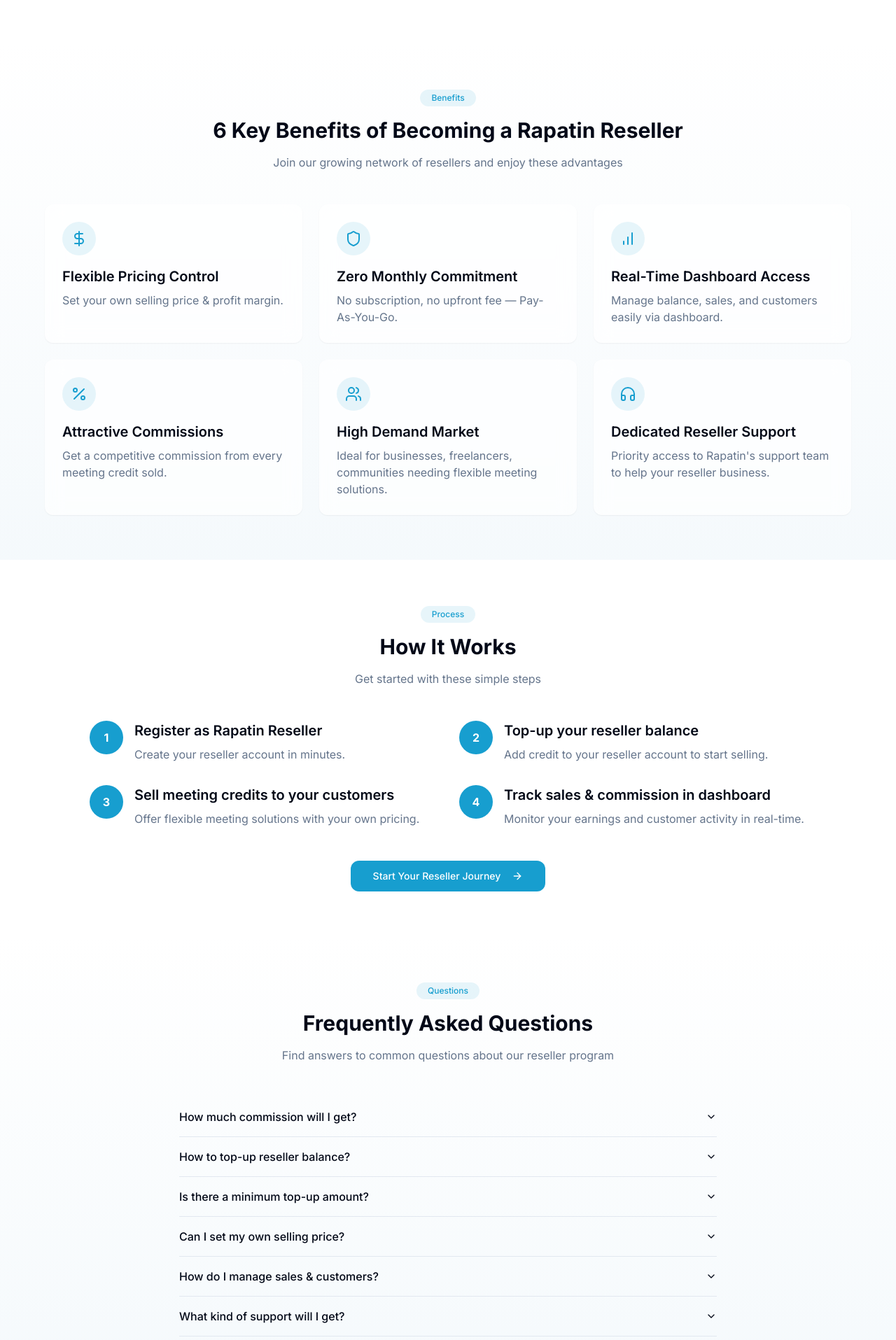
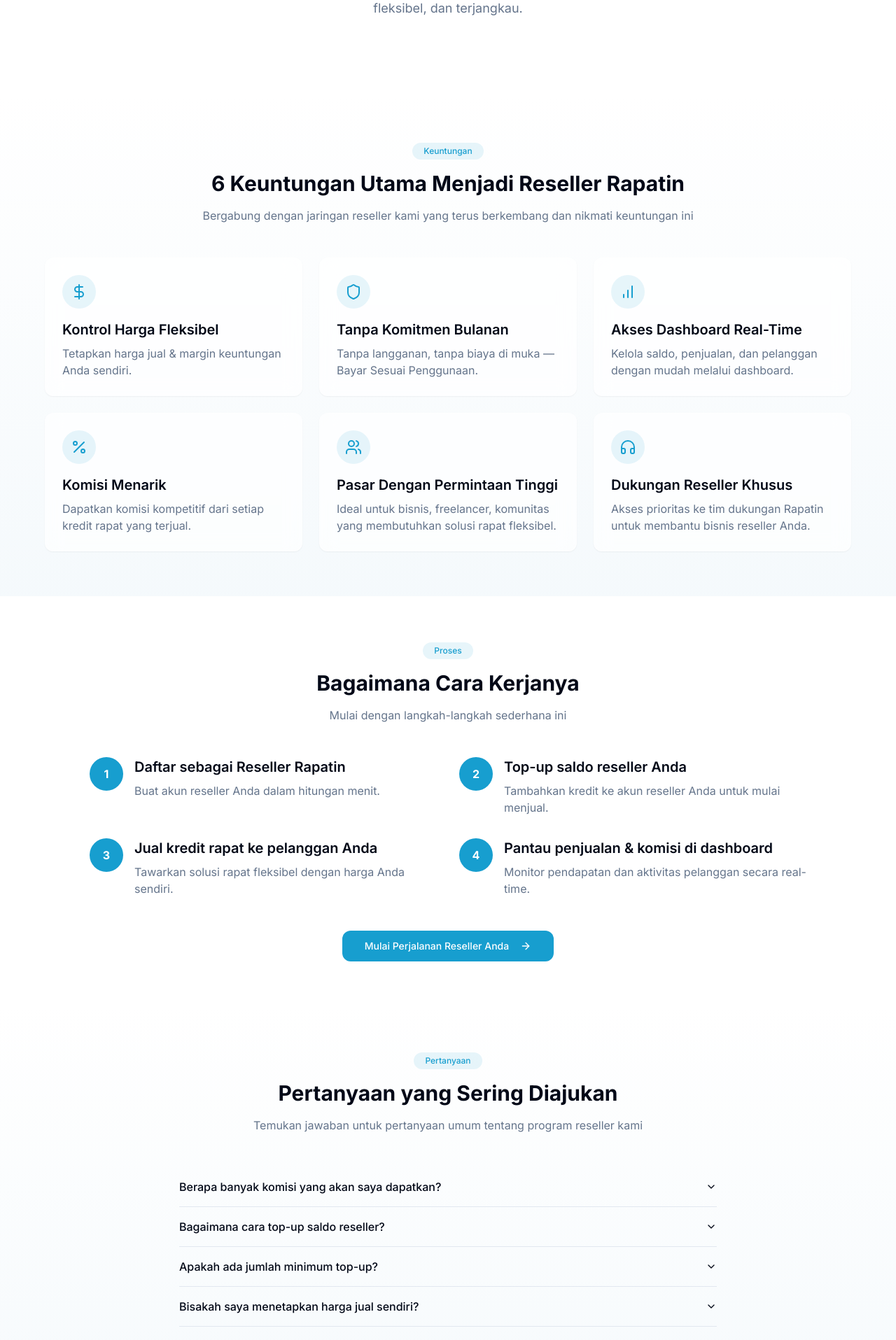
Before and after one commit to furdigicode/web-rapatin, a React (Vite) app: page /menjadi-reseller in a window 1280 px wide. Shown: the part 820-2735 px from the top of the page at 70% size. Built offline with nearby package versions, Linux system fonts and the light colour scheme.

Commit message:
Refactor: Use Indonesian language for reseller page
Update the content of the "MenjadiReseller" page to use Indonesian language.

```diff
--- a/src/pages/MenjadiReseller.tsx
+++ b/src/pages/MenjadiReseller.tsx
@@ -32,83 +32,83 @@ const MenjadiReseller = () => {
   const benefits = [
     {
       icon: <DollarSign className="h-6 w-6" />,
-      title: "Flexible Pricing Control",
-      description: "Set your own selling price & profit margin."
+      title: "Kontrol Harga Fleksibel",
+      description: "Tetapkan harga jual & margin keuntungan Anda sendiri."
     },
     {
       icon: <Shield className="h-6 w-6" />,
-      title: "Zero Monthly Commitment",
-      description: "No subscription, no upfront fee — Pay-As-You-Go."
+      title: "Tanpa Komitmen Bulanan",
+      description: "Tanpa langganan, tanpa biaya di muka — Bayar Sesuai Penggunaan."
     },
     {
       icon: <ChartBar className="h-6 w-6" />,
-      title: "Real-Time Dashboard Access",
-      description: "Manage balance, sales, and customers easily via dashboard."
+      title: "Akses Dashboard Real-Time",
+      description: "Kelola saldo, penjualan, dan pelanggan dengan mudah melalui dashboard."
     },
     {
       icon: <BadgePercent className="h-6 w-6" />,
-      title: "Attractive Commissions",
-      description: "Get a competitive commission from every meeting credit sold."
+      title: "Komisi Menarik",
+      description: "Dapatkan komisi kompetitif dari setiap kredit rapat yang terjual."
     },
     {
       icon: <Users className="h-6 w-6" />,
-      title: "High Demand Market",
-      description: "Ideal for businesses, freelancers, communities needing flexible meeting solutions."
+      title: "Pasar Dengan Permintaan Tinggi",
+      description: "Ideal untuk bisnis, freelancer, komunitas yang membutuhkan solusi rapat fleksibel."
     },
     {
       icon: <Headphones className="h-6 w-6" />,
-      title: "Dedicated Reseller Support",
-      description: "Priority access to Rapatin's support team to help your reseller business."
+      title: "Dukungan Reseller Khusus",
+      description: "Akses prioritas ke tim dukungan Rapatin untuk membantu bisnis reseller Anda."
     }
   ];
 
   const howItWorksSteps = [
     {
       number: 1,
-      title: "Register as Rapatin Reseller",
-      description: "Create your reseller account in minutes."
+      title: "Daftar sebagai Reseller Rapatin",
+      description: "Buat akun reseller Anda dalam hitungan menit."
     },
     {
       number: 2,
-      title: "Top-up your reseller balance",
-      description: "Add credit to your reseller account to start selling."
+      title: "Top-up saldo reseller Anda",
+      description: "Tambahkan kredit ke akun reseller Anda untuk mulai menjual."
     },
     {
       number: 3,
-      title: "Sell meeting credits to your customers",
-      description: "Offer flexible meeting solutions with your own pricing."
+      title: "Jual kredit rapat ke pelanggan Anda",
+      description: "Tawarkan solusi rapat fleksibel dengan harga Anda sendiri."
     },
     {
       number: 4,
-      title: "Track sales & commission in dashboard",
-      description: "Monitor your earnings and customer activity in real-time."
+      title: "Pantau penjualan & komisi di dashboard",
+      description: "Monitor pendapatan dan aktivitas pelanggan secara real-time."
     }
   ];
 
   const faqs = [
     {
-      question: "How much commission will I get?",
-      answer: "As a Rapatin reseller, you'll earn a competitive commission rate that depends on your sales volume. The more you sell, the higher your commission percentage can grow. Contact our team for specific commission rates based on your business needs."
+      question: "Berapa banyak komisi yang akan saya dapatkan?",
+      answer: "Sebagai reseller Rapatin, Anda akan mendapatkan tarif komisi kompetitif yang bergantung pada volume penjualan Anda. Semakin banyak Anda menjual, semakin tinggi persentase komisi Anda. Hubungi tim kami untuk tarif komisi spesifik berdasarkan kebutuhan bisnis Anda."
     },
     {
-      question: "How to top-up reseller balance?",
-      answer: "You can top-up your reseller balance through various payment methods including bank transfer, e-wallet, and credit/debit card. Simply log in to your reseller dashboard, select the top-up option, choose your preferred payment method, and follow the instructions."
+      question: "Bagaimana cara top-up saldo reseller?",
+      answer: "Anda dapat mengisi saldo reseller Anda melalui berbagai metode pembayaran termasuk transfer bank, e-wallet, dan kartu kredit/debit. Cukup masuk ke dashboard reseller Anda, pilih opsi top-up, pilih metode pembayaran yang Anda sukai, dan ikuti petunjuknya."
     },
     {
-      question: "Is there a minimum top-up amount?",
-      answer: "Yes, there is a minimum top-up amount to ensure you have sufficient credit to resell. The current minimum top-up amount can be found in your reseller dashboard. This requirement helps maintain efficiency in the reselling process."
+      question: "Apakah ada jumlah minimum top-up?",
+      answer: "Ya, ada jumlah minimum top-up untuk memastikan Anda memiliki kredit yang cukup untuk dijual kembali. Jumlah minimum top-up saat ini dapat ditemukan di dashboard reseller Anda. Persyaratan ini membantu menjaga efisiensi dalam proses penjualan kembali."
     },
     {
-      question: "Can I set my own selling price?",
-      answer: "Absolutely! As a Rapatin reseller, you have complete freedom to set your own selling prices. This flexibility allows you to determine your profit margins and implement pricing strategies that work best for your target market."
+      question: "Bisakah saya menetapkan harga jual sendiri?",
+      answer: "Tentu saja! Sebagai reseller Rapatin, Anda memiliki kebebasan penuh untuk menetapkan harga jual Anda sendiri. Fleksibilitas ini memungkinkan Anda menentukan margin keuntungan dan menerapkan strategi harga yang paling cocok untuk target pasar Anda."
     },
     {
-      question: "How do I manage sales & customers?",
-      answer: "You can manage all your sales and customers through your dedicated reseller dashboard. The dashboard provides real-time data on sales, customer activity, balance, commission earnings, and more, making it easy to track and grow your reseller business."
+      question: "Bagaimana saya mengelola penjualan & pelanggan?",
+      answer: "Anda dapat mengelola semua penjualan dan pelanggan Anda melalui dashboard reseller khusus. Dashboard menyediakan data real-time tentang penjualan, aktivitas pelanggan, saldo, pendapatan komisi, dan lainnya, sehingga memudahkan untuk melacak dan mengembangkan bisnis reseller Anda."
     },
     {
-      question: "What kind of support will I get?",
-      answer: "As a Rapatin reseller, you'll receive priority support from our dedicated team. This includes technical assistance, marketing materials, sales guidance, and regular updates about new features and promotions. We're committed to helping you succeed in your reseller business."
+      question: "Dukungan apa yang akan saya dapatkan?",
+      answer: "Sebagai reseller Rapatin, Anda akan menerima dukungan prioritas dari tim khusus kami. Ini termasuk bantuan teknis, materi pemasaran, panduan penjualan, dan pembaruan rutin tentang fitur baru dan promosi. Kami berkomitmen untuk membantu Anda sukses dalam bisnis reseller Anda."
     }
   ];
 
@@ -125,14 +125,14 @@ const MenjadiReseller = () => {
                 <span className="text-xs font-medium text-primary">Program Reseller</span>
               </div>
               <h1 className="text-4xl md:text-5xl font-bold mb-6 leading-tight">
-                Earn More with Rapatin Reseller Program
+                Dapatkan Penghasilan Lebih dengan Program Reseller Rapatin
               </h1>
               <p className="text-xl text-muted-foreground mb-8">
-                Resell Pay-As-You-Go online meeting credits for Zoom, Google Meet, Microsoft Teams — without monthly fees or subscriptions.
+                Jual kembali kredit rapat online Pay-As-You-Go untuk Zoom, Google Meet, Microsoft Teams — tanpa biaya bulanan atau langganan.
               </p>
               <Button asChild size="lg" className="rounded-lg bg-primary hover:bg-primary/90 text-white">
                 <a href="https://app.rapatin.id/register" onClick={handleRegistration} target="_blank" rel="noopener noreferrer">
-                  Join Reseller Program Now
+                  Gabung Program Reseller Sekarang
                   <ArrowRight size={16} className="ml-2" />
                 </a>
               </Button>
@@ -140,7 +140,7 @@ const MenjadiReseller = () => {
             <div className="flex-1 animate-float">
               <img
                 src="/lovable-uploads/edbf847f-3513-412d-954a-41d6319fbaf2.png"
-                alt="Rapatin Reseller Program"
+                alt="Program Reseller Rapatin"
                 className="rounded-2xl shadow-elevation"
               />
             </div>
@@ -152,9 +152,9 @@ const MenjadiReseller = () => {
       <section className="py-16 bg-white">
         <div className="container mx-auto px-4 md:px-6">
           <div className="max-w-3xl mx-auto text-center mb-12">
-            <h2 className="text-3xl font-bold mb-6">Why Become a Reseller?</h2>
+            <h2 className="text-3xl font-bold mb-6">Mengapa Menjadi Reseller?</h2>
             <p className="text-lg text-muted-foreground">
-              Online meetings are now essential for businesses, communities, and events. Rapatin provides a flexible, top-up based meeting platform. As a reseller, you can offer meeting credits to customers who need spontaneous, flexible, and affordable meeting solutions.
+              Rapat online kini menjadi kebutuhan penting bagi bisnis, komunitas, dan acara. Rapatin menyediakan platform rapat berbasis top-up yang fleksibel. Sebagai reseller, Anda dapat menawarkan kredit rapat kepada pelanggan yang membutuhkan solusi rapat spontan, fleksibel, dan terjangkau.
             </p>
           </div>
         </div>
@@ -165,10 +165,10 @@ const MenjadiReseller = () => {
         <div className="container mx-auto px-4 md:px-6">
           <div className="max-w-3xl mx-auto text-center mb-12">
             <div className="inline-flex items-center py-1 px-4 bg-primary/10 rounded-full mb-4">
-              <span className="text-xs font-medium text-primary">Benefits</span>
+              <span className="text-xs font-medium text-primary">Keuntungan</span>
             </div>
-            <h2 className="text-3xl font-bold mb-4">6 Key Benefits of Becoming a Rapatin Reseller</h2>
-            <p className="text-muted-foreground">Join our growing network of resellers and enjoy these advantages</p>
+            <h2 className="text-3xl font-bold mb-4">6 Keuntungan Utama Menjadi Reseller Rapatin</h2>
+            <p className="text-muted-foreground">Bergabung dengan jaringan reseller kami yang terus berkembang dan nikmati keuntungan ini</p>
           </div>
 
           <div className="grid md:grid-cols-2 lg:grid-cols-3 gap-6 max-w-6xl mx-auto">
@@ -192,10 +192,10 @@ const MenjadiReseller = () => {
         <div className="container mx-auto px-4 md:px-6">
           <div className="max-w-3xl mx-auto text-center mb-12">
             <div className="inline-flex items-center py-1 px-4 bg-primary/10 rounded-full mb-4">
-              <span className="text-xs font-medium text-primary">Process</span>
+              <span className="text-xs font-medium text-primary">Proses</span>
             </div>
-            <h2 className="text-3xl font-bold mb-4">How It Works</h2>
-            <p className="text-muted-foreground">Get started with these simple steps</p>
+            <h2 className="text-3xl font-bold mb-4">Bagaimana Cara Kerjanya</h2>
+            <p className="text-muted-foreground">Mulai dengan langkah-langkah sederhana ini</p>
           </div>
 
           <div className="max-w-5xl mx-auto">
@@ -216,7 +216,7 @@ const MenjadiReseller = () => {
             <div className="mt-12 text-center">
               <Button asChild size="lg" className="rounded-lg bg-primary hover:bg-primary/90 text-white">
                 <a href="https://app.rapatin.id/register" onClick={handleRegistration} target="_blank" rel="noopener noreferrer">
-                  Start Your Reseller Journey
+                  Mulai Perjalanan Reseller Anda
                   <ArrowRight size={16} className="ml-2" />
                 </a>
               </Button>
@@ -230,10 +230,10 @@ const MenjadiReseller = () => {
         <div className="container mx-auto px-4 md:px-6">
           <div className="max-w-3xl mx-auto text-center mb-12">
             <div className="inline-flex items-center py-1 px-4 bg-primary/10 rounded-full mb-4">
-              <span className="text-xs font-medium text-primary">Questions</span>
+              <span className="text-xs font-medium text-primary">Pertanyaan</span>
             </div>
-            <h2 className="text-3xl font-bold mb-4">Frequently Asked Questions</h2>
-            <p className="text-muted-foreground">Find answers to common questions about our reseller program</p>
+            <h2 className="text-3xl font-bold mb-4">Pertanyaan yang Sering Diajukan</h2>
+            <p className="text-muted-foreground">Temukan jawaban untuk pertanyaan umum tentang program reseller kami</p>
           </div>
 
           <div className="max-w-3xl mx-auto">
@@ -259,39 +259,39 @@ const MenjadiReseller = () => {
           <div className="max-w-4xl mx-auto glass rounded-2xl p-8 md:p-12 shadow-elevation border border-white/40 animate-scale-in">
             <div className="grid md:grid-cols-2 gap-8 items-center">
               <div>
-                <h2 className="text-3xl font-bold mb-4">Become a Rapatin Reseller Today and Start Earning!</h2>
+                <h2 className="text-3xl font-bold mb-4">Jadilah Reseller Rapatin Hari Ini dan Mulai Mendapatkan Penghasilan!</h2>
                 <p className="text-muted-foreground mb-6">
-                  Join our network of successful resellers and start offering flexible meeting solutions to your customers.
+                  Bergabunglah dengan jaringan reseller sukses kami dan mulai tawarkan solusi rapat fleksibel kepada pelanggan Anda.
                 </p>
                 <Button asChild size="lg" className="rounded-lg bg-primary hover:bg-primary/90 text-white">
                   <a href="https://app.rapatin.id/register" onClick={handleRegistration} target="_blank" rel="noopener noreferrer">
-                    Register as Reseller
+                    Daftar sebagai Reseller
                     <ArrowRight size={16} className="ml-2" />
                   </a>
                 </Button>
               </div>
               <div className="rounded-xl bg-primary/5 p-6 space-y-4">
-                <h3 className="font-medium text-lg">What you'll get:</h3>
+                <h3 className="font-medium text-lg">Yang akan Anda dapatkan:</h3>
                 <ul className="space-y-3">
                   <li className="flex items-start">
                     <CheckCircle2 className="h-5 w-5 text-primary mr-3 shrink-0 mt-0.5" />
-                    <span className="text-sm">Your own branded meeting solution</span>
+                    <span className="text-sm">Solusi rapat dengan merek Anda sendiri</span>
                   </li>
                   <li className="flex items-start">
                     <CheckCircle2 className="h-5 w-5 text-primary mr-3 shrink-0 mt-0.5" />
-                    <span className="text-sm">Complete control over pricing and margins</span>
+                    <span className="text-sm">Kontrol penuh atas harga dan margin</span>
                   </li>
                   <li className="flex items-start">
                     <CheckCircle2 className="h-5 w-5 text-primary mr-3 shrink-0 mt-0.5" />
-                    <span className="text-sm">Comprehensive reseller dashboard</span>
+                    <span className="text-sm">Dashboard reseller lengkap</span>
                   </li>
                   <li className="flex items-start">
                     <CheckCircle2 className="h-5 w-5 text-primary mr-3 shrink-0 mt-0.5" />
-                    <span className="text-sm">Marketing materials and sales support</span>
+                    <span className="text-sm">Materi pemasaran dan dukungan penjualan</span>
                   </li>
                   <li className="flex items-start">
                     <CheckCircle2 className="h-5 w-5 text-primary mr-3 shrink-0 mt-0.5" />
-                    <span className="text-sm">Priority technical support</span>
+                    <span className="text-sm">Dukungan teknis prioritas</span>
                   </li>
                 </ul>
               </div>
```
